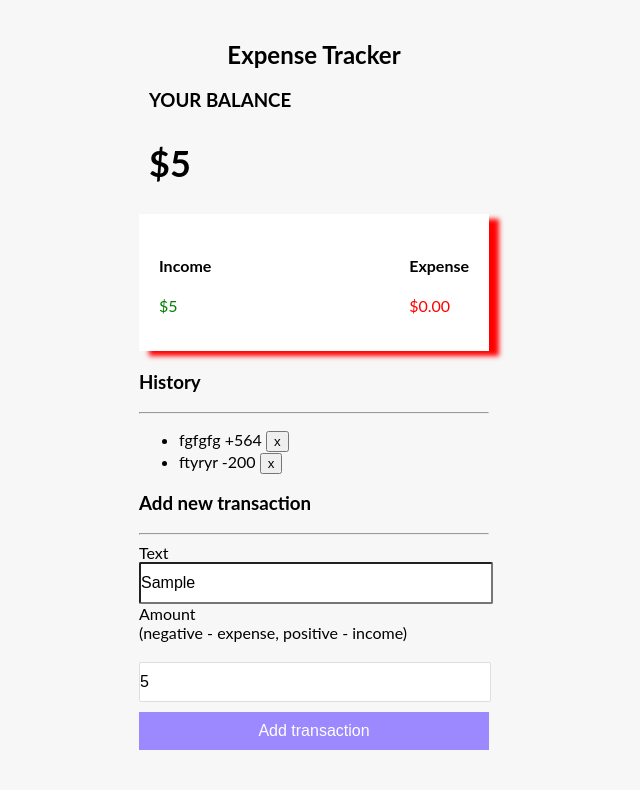
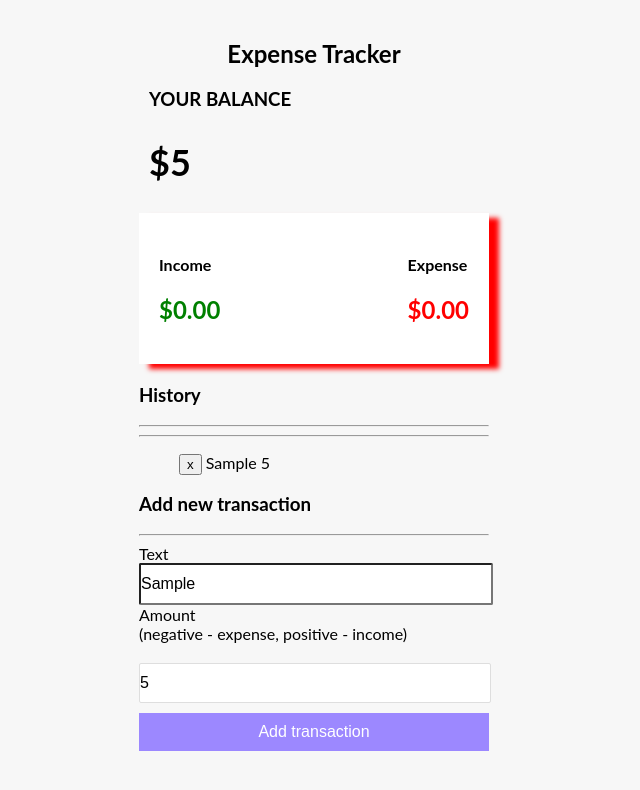
Before and after one commit to viktorevstigneev/Expense_Tracker, a plain HTML site: page index.html in a window 1280 px wide. Both pictures are taken after typing "Sample", "5" into the empty fields and a click on the button "Add transaction". Shown: the whole page, without its empty margins (326-966 px from the left). Drawn offline with Linux system fonts and the light colour scheme.

Commit message:
secind version

```diff
--- a/css/style.css
+++ b/css/style.css
@@ -63,7 +63,7 @@ color:green
     padding-left: 0;
   padding-right: 0
 }
-.btn{
+.Expence__button{
   cursor: pointer;
     background-color: #9c88ff;
     box-shadow: var(--box-shadow);
@@ -75,6 +75,29 @@ color:green
     padding: 10px;
     width: 350px;
 }
-/* input */
-/*  */
-    /* <button class="delete-btn" onclick="removeTransaction(17631759)">x</button> */
+.Expence__list{
+  list-style: none;
+}
+
+/* .plus{
+  background-color: #fff;
+    box-shadow: var(--box-shadow);
+    color: #333;
+    display: flex;
+    justify-content: space-between;
+    position: relative;
+    padding: 10px;
+    margin: 10px 0;
+  border-right: 5px solid #2ecc71;
+}
+.minus{
+  background-color: #fff;
+    box-shadow: var(--box-shadow);
+    color: #333;
+    display: flex;
+    justify-content: space-between;
+    position: relative;
+    padding: 10px;
+    margin: 10px 0;
+  border-right: 5px solid #da1616;
+} */
--- a/index.html
+++ b/index.html
@@ -15,41 +15,33 @@
       <h3 class="Expense__subtitle" >
         YOUR BALANCE
       </h3>
-      <h1 class="Expense__caption"  id="balance">
+      <h1 class="Expense__caption" >
        $0.00
       </h1>
       <div class="Expense__table">
-        <div class="">
+
+        <div class="Income">
           <h4>Income</h4>
-          <p class="Expense__plus" id="plusik">
+          <h1 class="Expense__plus">
             $0.00
-          </p>
+          </h1>
         </div>
-        <div class="">
+
+        <div class="consumption">
           <h4>Expense</h4>
-          <p class="Expense__minus" id="minusik">
+          <h1 class="Expense__minus">
             $0.00
-          </p>
+          </h1>
         </div>
+
       </div>
       <h3 class="Expense__history">
         History
       </h3>
       <hr>
+<hr>
+      <ul class="Expence__list">
 
-      <ul id="list" class="list">
-        <li class="plus">
-          fgfgfg <span>+564</span>
-          <button class="delete-btn" onclick="removeTransaction(17631759)">
-            x
-          </button>
-        </li>
-        <li class="minus">
-          ftyryr <span>-200</span>
-          <button class="delete-btn" onclick="removeTransaction(17631759)">
-            x
-          </button>
-        </li>
       </ul>
 
       <h3 class="Expense__transaction">
@@ -57,16 +49,12 @@
       </h3>
       <hr>
       <label for="text">Text</label>
-      <input class="Text" type="text" id="text" placeholder="Enter text...">
+      <input class="Text" type="text"  placeholder="Enter text...">
       <label for="amount">Amount <br>
         (negative - expense, positive - income)
       </label>
-      <input class="Number" type="number" id="amount" placeholder="Enter amount...">
-
-      <button id="btn" class="btn">Add transaction</button>
-
-
-
+      <input class="Number" type="number"  placeholder="Enter amount...">
+      <button class="Expence__button">Add transaction</button>
     </section>
   </main>
   <script src="js/main.js"></script>
--- a/js/main.js
+++ b/js/main.js
@@ -1,39 +1,60 @@
-document.addEventListener(`DOMContentLoaded`, () => {
+
   `use strict`;
-  const balance = document.getElementById('balance');
-  const minus = document.getElementById('minusik')
-  const plus = document.getElementById('plusik');
-  const history=document.getElementById('list');
-  const text=document.getElementById('text');
-  const number=document.getElementById('amount');
-  const deleting= document.getElementsByClassName('delete-btn');
-  const submit=document.getElementById('btn');
-  let Value;
-  let bal=0;
-  let pl=0;
-  let min=0;
+  const balance = document.querySelector('.Expense__caption');
+  const minus = document.querySelector('.Expense__minus');
+  const plus = document.querySelector('.Expense__plus');
+  const list=document.querySelector('.Expence__list');
+  const text=document.querySelector('.Text');
+  const number=document.querySelector('.Number');
+ const submit=document.querySelector('.Expence__button');
 
-  submit.addEventListener('click', () => {
-     Value=Number(number.value);
-    bal=bal + Value;
-    console.log('bal: ', bal);
-    console.log(typeof(Value));
+ let score=0;
+let transactions=[];
+let item;
+let i=0;
 
 
-     balance.innerHTML="$"+bal;
+ function Remove(index) {
+  transactions.forEach(function(item, i, transactions) {
+    if(item.index!==index){
+    score+=item.amount;}
+  });
+  balance.innerHTML="$"+score;
+  score=0;
+}
+ const Add =()=>{
+     item={
+      index:i++,
+      record: text.value,
+      amount:Number(number.value)
+    };
+    transactions.push(item);
+    transactions.forEach(function(item, i, transactions) {
+      score+=item.amount;
+    });
+   balance.innerHTML="$"+score;
+   score=0;
+   console.log('transactions: ', transactions);
+  let li=document.createElement('li');
+  li.innerHTML=`
 
-     if(Value>=0){
-      pl=pl+Value;
+      <button class="delete-btn" onclick="Remove(${item.index})">
+        x
+      </button>
+      ${item.record}
+      <span>${item.amount}</span>
+  `;
+  list.appendChild(li);
+ }
 
-      plus.innerHTML="$"+pl;
-      Value=0;
-    }
-      else{
-        min=min+Value;
-        minus.innerHTML="$"+min;
-        Value=0;
-      }
+//add to Dom
+  submit.addEventListener('click', () => {
+   if(text.value==""||number.value==""){
+     alert("value is empty");
+   }
+   else{
+     Add();
 
-    console.log("дело сделано");
+   }
+
    });
-})
```
